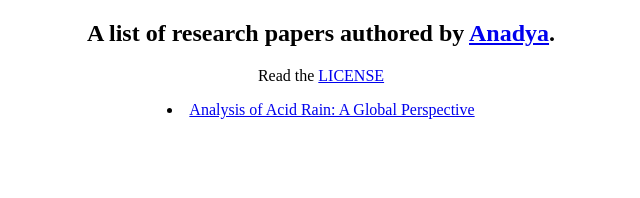
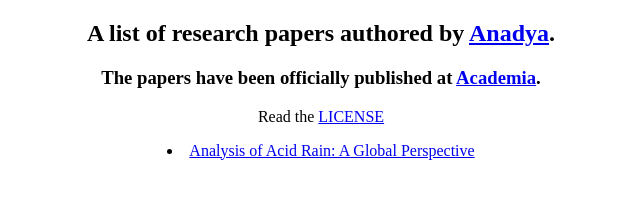
Before and after one commit to AnadyaNair/research, a plain HTML site: page index.html in a window 1280 px wide. Shown: the whole page, without its empty margins (319-959 px from the left). Drawn offline with Linux system fonts and the light colour scheme.

Commit message:
Official publications

```diff
--- a/index.html
+++ b/index.html
@@ -17,6 +17,8 @@
 
 <body>
     <h2>A list of research papers authored by <a href="https://dub.sh/anadya">Anadya</a>.</h2>
+    <h3>The papers have been officially published at <a href="https://independent.academia.edu/AnadyaNair">Academia</a>.
+    </h3>
     <p>Read the <a href="/LICENSE">LICENSE</a></p>
     <li><a href="papers\Analysis of Acid Rain_ A Global Perspective.pdf">Analysis of Acid Rain: A Global Perspective</a>
     </li>
```
